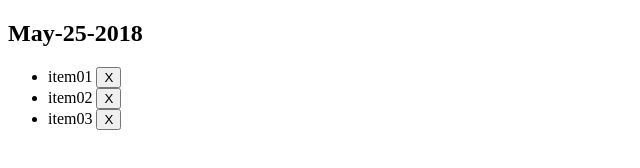
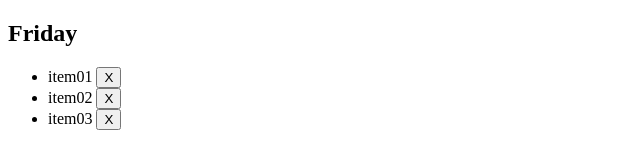
Before and after one commit to JooYoo/HTML-list, a plain HTML site: page index.html in a window 1280 px wide. Shown: the whole page, without its empty margins (0-640 px from the left). Drawn offline with Linux system fonts and the light colour scheme.

Commit message:
added createWeekDay()

```diff
--- a/js/listManager.js
+++ b/js/listManager.js
@@ -6,7 +6,8 @@ $(document).ready(function () {
 
     //当天时间
     // document.getElementById("h2Title").innerHTML = new Date().toLocaleString();
-    document.getElementById("h2Title").innerHTML = createDate();
+    // document.getElementById("h2Title").innerHTML = createDate();
+    document.getElementById("h2Title").innerHTML = createWeekDay();
 
     // 创建已经格式化好的
     function createDate() {
@@ -20,8 +21,18 @@ $(document).ready(function () {
         var year = date.getFullYear();
         var month = monthNames[date.getMonth()];
         var day = date.getDate();
+        var dayOfWeek = date.weekDay();
 
-        return  month + "-" + day +  "-" +year ;
+        return  month + "-" + day +  "-" +year + "-" + dayOfWeek ;
+    }
+
+    function createWeekDay(){ // 同上
+        var date = new Date();
+
+        const dayOfWeek =['Monday','Tuesday','Wednesday',
+                        'Thursday','Friday','Saturday','Sunday'];
+
+        return dayOfWeek[date.getDay()-1];
     }
 
 
```
Also changed, not shown: index.html (+1 -0 lines).
